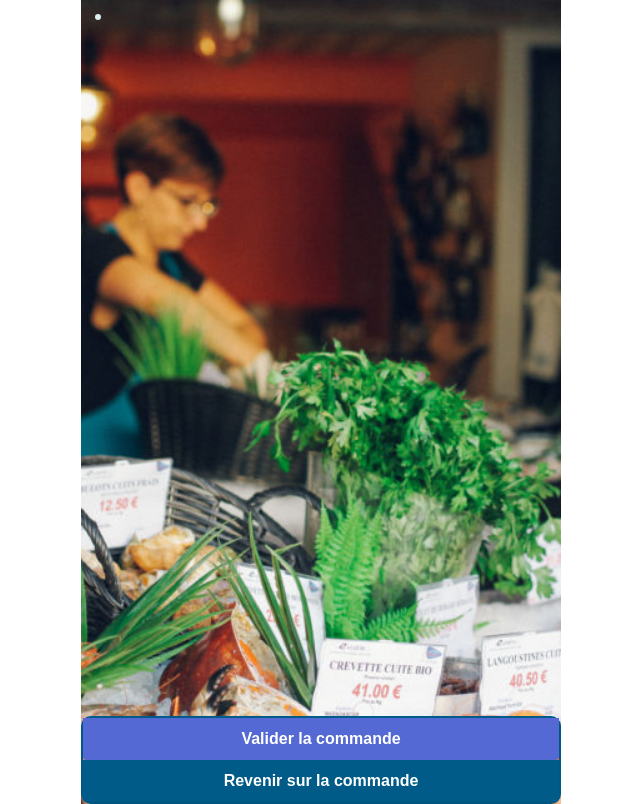
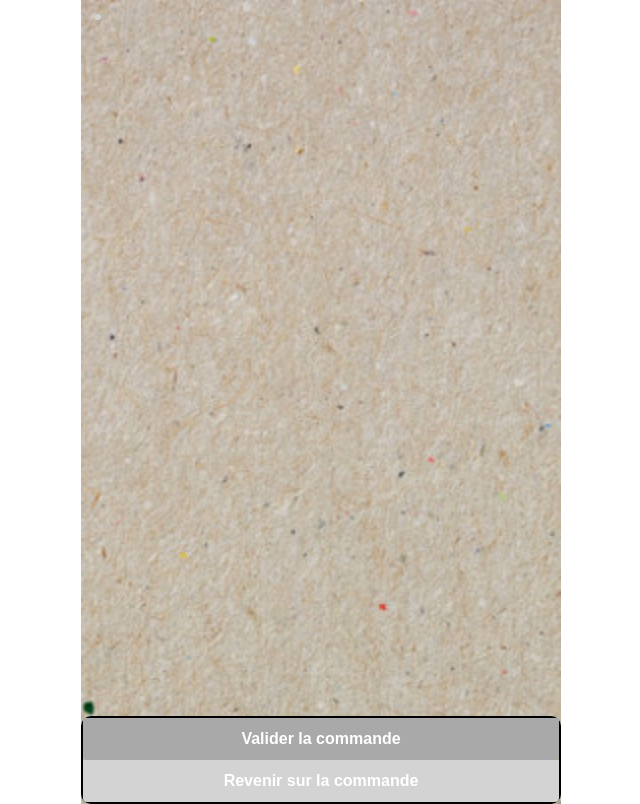
Before and after one commit to redisdead84/praticboutic, a PHP site: page /eulalie/paiement.php in a window 1280 px wide. Shown: the whole page, without its empty margins (319-959 px from the left). Run offline with PHP 8.4, Linux system fonts and the light colour scheme; the visitor is signed in with stand-in values (Sample User, id 1); data that the repository does not hold is empty; a stand-in replaces the project's code that opens the database connection; some libraries are stand-ins or nearby versions.

Commit message:
Refont style eulalie

```diff
--- a/deluxe/carte.php
+++ b/deluxe/carte.php
@@ -233,7 +233,7 @@
       <?php
         if  ($method > 0)
         {
-          echo '<input class="inpmove" type="button" value="Poursuivre la commande" onclick="genCartList()">';
+          echo '<input class="inpmove poursuivre" type="button" value="Poursuivre la commande" onclick="genCartList()">';
         }
       ?>
     </div>
--- a/deluxe/fin.php
+++ b/deluxe/fin.php
@@ -50,7 +50,7 @@
     </div>
     <div id="footer">
       <?php
-        echo '<input class="inpmove" type="button" value="Commander à nouveau" onclick="window.location.href = \'carte.php?method=' . $method . '&table=' . $table . '\'">';
+        echo '<input class="inpmove poursuivre" type="button" value="Commander à nouveau" onclick="window.location.href = \'carte.php?method=' . $method . '&table=' . $table . '\'">';
       ?>
     </div>
     <script type="text/javascript" >
--- a/deluxe/paiement.php
+++ b/deluxe/paiement.php
@@ -73,14 +73,14 @@
           document.write('</p>');
           document.write('</form>');
         } else {
-          document.write('<button id="validbutton" onclick="window.location.href = \'fin.php?method=' + sessionStorage.getItem("method") + '&table=' + sessionStorage.getItem("table") + '\'">');
+          document.write('<button class="poursuivre" id="validbutton" onclick="window.location.href = \'fin.php?method=' + sessionStorage.getItem("method") + '&table=' + sessionStorage.getItem("table") + '\'">');
           //document.write('<button id="validbutton" onclick="window.location.href = \'fin.php?method=3&table=0\'">');
           //document.write('window.location.href = "fin.php">');
           document.write('Valider la commande');
           document.write('</button>');
         }
 
-        document.write('<button id="backbutton" ');
+        document.write('<button class="revenir" id="backbutton" ');
         document.write('onclick="window.history.back()">');
         document.write('Revenir sur la commande');
         document.write('</button>');
--- a/eulalie/carte.php
+++ b/eulalie/carte.php
@@ -233,7 +233,7 @@
       <?php
         if  ($method > 0)
         {
-          echo '<input class="inpmove" type="button" value="Poursuivre la commande" onclick="genCartList()">';
+          echo '<input class="inpmove poursuivre" type="button" value="Poursuivre la commande" onclick="genCartList()">';
         }
       ?>
     </div>
--- a/eulalie/css/custom.css
+++ b/eulalie/css/custom.css
@@ -4,8 +4,8 @@ body
 {
   font-family: 'Source Sans Pro', sans-serif, 'Roboto';
   color: white;
-  background-color: #005b88;
-  background-image: url("../img/Eulalie-poissonnerie-sep-2018-ririoulabellevie-57-1024x683.jpg");
+  background-color: black;
+  background-image: url("../img/fond.jpg");
   background-repeat: no-repeat;
   background-attachment: fixed;
   background-size: cover;
@@ -48,16 +48,16 @@ body
 
 .panel {
   font-family: 'Source Sans Pro', sans-serif, 'Roboto';
-  /*background-color: #005b88;*/
+  /*background-color: black;*/
   background-color: transparent;
 
 }
 
 .inpmove {
   font-family: 'Source Sans Pro', sans-serif, 'Roboto';
-  color: #005b88;
+  color: black;
   border-radius: 10px;
-  border: 2px solid #005b88;
+  border: 2px solid black;
   font-weight: bold;
   /*width: 94%;
   margin-left: 3%;
@@ -68,13 +68,13 @@ input.cont:-webkit-autofill,
 input.cont:-webkit-autofill:hover,
 input.cont:-webkit-autofill:focus
 {
-  -webkit-box-shadow: 0 0 0px 1000px #DDEEEE inset;
-  -webkit-text-fill-color: #005b88;
+  -webkit-box-shadow: 0 0 0px 1000px lightgrey inset;
+  -webkit-text-fill-color: black;
 }
 
 #logo
 {
-  border: 3px solid #DDEEEE;
+  border: 3px solid lightgrey;
   border-radius: 10px;
   margin: 3%;
   width: 94%;
@@ -133,27 +133,27 @@ table,th,td
 
 #methodid
 {
-  background-color: #005b88;
+  background-color: black;
 }
 
 #sommeid
 {
-  background-color: #005b88;
+  background-color: black;
 }
 
 #backbutton
 {
-  background-color: #005b88;
+  background-color: black;
 }
 
 #submit
 {
-  background-color: #005b88;
+  background-color: black;
 }
 
 #tableid
 {
-  background-color: #005b88;
+  background-color: black;
 }
 
 .rightpic
@@ -244,13 +244,46 @@ font-size:90%;
   margin-right: 3%;
 }
 
+#livraison
+{
+  font-family: 'Source Sans Pro', sans-serif, 'Roboto';
+  background-color: black;
+  border-radius: 10px;
+  border: 1px solid white;
+  padding: 2%;
+  margin-left: 3%;
+  margin-right: 3%;
+  text-align: center;
+}
+
 #envoieok
 {
   font-family: 'Source Sans Pro', sans-serif, 'Roboto';
-  background-color: #005b88;
+  background-color: black;
   border-radius: 10px;
   border: 1px solid white;
   padding: 2%;
   margin-left: 3%;
   margin-right: 3%;
 }
+
+#validbutton
+{
+  background-color:darkgrey;
+}
+
+#backbutton
+{
+  background-color:lightgrey;
+}
+
+
+.poursuivre
+{
+  background-color: darkgrey;
+}
+
+.revenir
+{
+  background-color: lightgrey;
+}
--- a/eulalie/fin.php
+++ b/eulalie/fin.php
@@ -50,7 +50,7 @@
     </div>
     <div id="footer">
       <?php
-        echo '<input class="inpmove" type="button" value="Commander à nouveau" onclick="window.location.href = \'carte.php?method=' . $method . '&table=' . $table . '\'">';
+        echo '<input class="inpmove poursuivre" type="button" value="Commander à nouveau" onclick="window.location.href = \'carte.php?method=' . $method . '&table=' . $table . '\'">';
       ?>
     </div>
     <script type="text/javascript" >
--- a/eulalie/paiement.php
+++ b/eulalie/paiement.php
@@ -73,14 +73,14 @@
           document.write('</p>');
           document.write('</form>');
         } else {
-          document.write('<button id="validbutton" onclick="window.location.href = \'fin.php?method=' + sessionStorage.getItem("method") + '&table=' + sessionStorage.getItem("table") + '\'">');
+          document.write('<button class="poursuivre" id="validbutton" onclick="window.location.href = \'fin.php?method=' + sessionStorage.getItem("method") + '&table=' + sessionStorage.getItem("table") + '\'">');
           //document.write('<button id="validbutton" onclick="window.location.href = \'fin.php?method=3&table=0\'">');
           //document.write('window.location.href = "fin.php">');
           document.write('Valider la commande');
           document.write('</button>');
         }
 
-        document.write('<button id="backbutton" ');
+        document.write('<button class="revenir" id="backbutton" ');
         document.write('onclick="window.history.back()">');
         document.write('Revenir sur la commande');
         document.write('</button>');
--- /dev/null
+++ b/test.php
@@ -0,0 +1,3 @@
+  <?php
+  phpinfo();
+  ?>
```
Also changed, not shown: other parts of eulalie/css/custom.css (+16 -16 lines), deluxe/getinfo.php (+5 -2 lines), eulalie/getinfo.php (+5 -2 lines), eulalie/img/fond.jpg (added), eulalie/img/logo_EULALIE.jpg (added).
